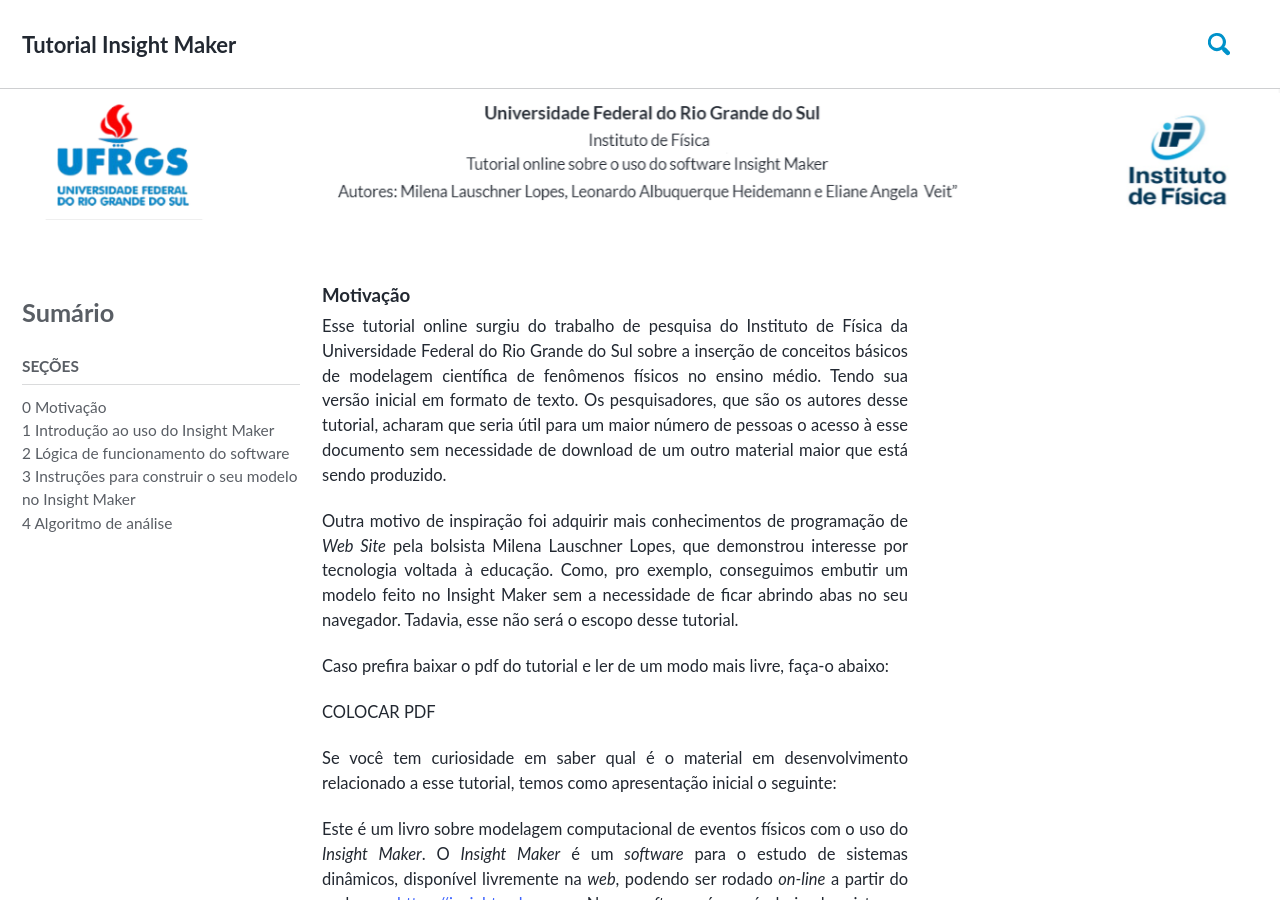
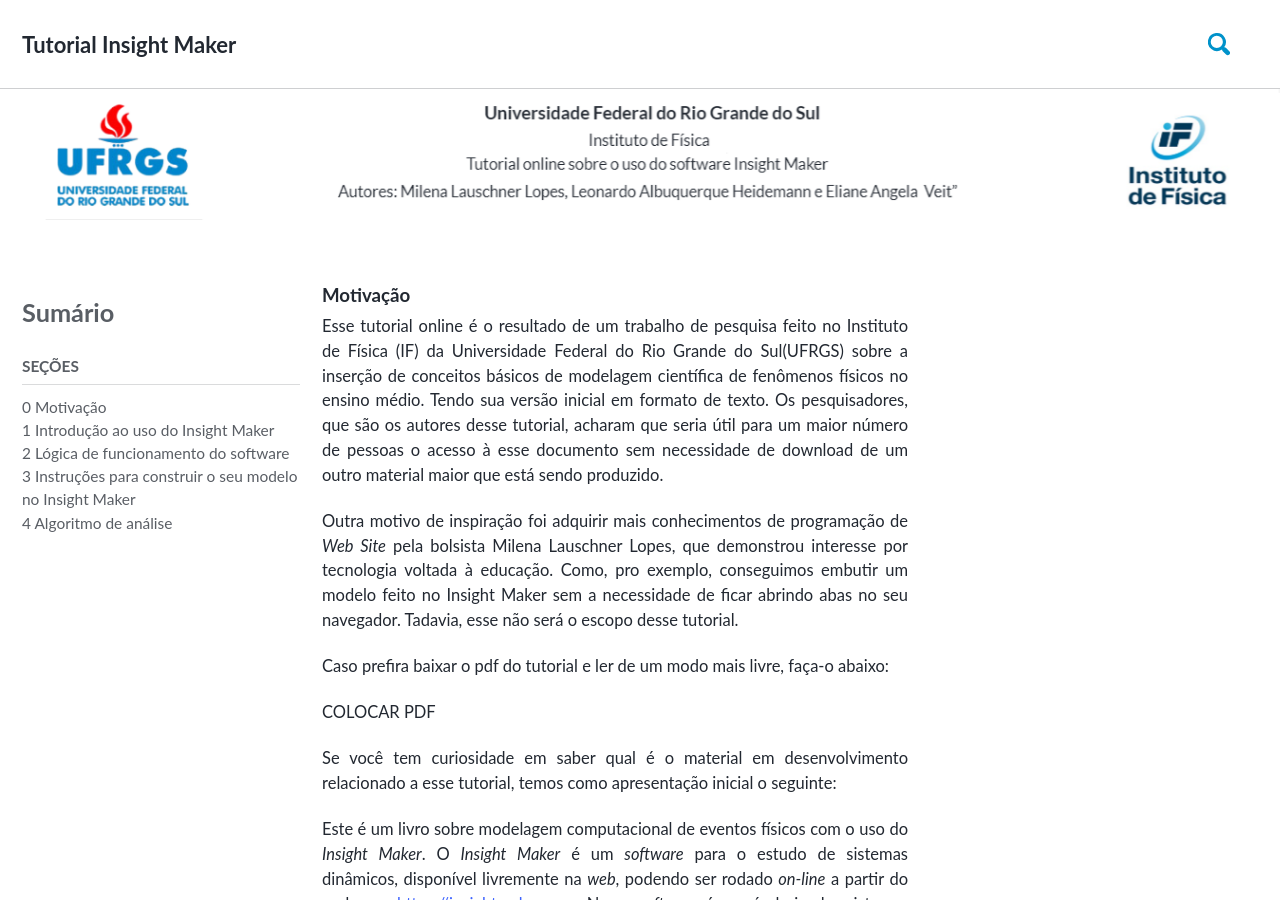
Before and after one commit to milenalauschner/MM, a Jekyll site: the page built from index.md, in a window 1280 px wide and 900 px high. Built offline with Jekyll 4.4.1, drawn with Linux system fonts in a browser that asks for light colours; cached includes are drawn as plain includes; nearby versions of some CDN libraries; some web fonts are replaced; some of the changed text lies outside the part shown.

Commit message:
Update index.md

```diff
--- a/index.md
+++ b/index.md
@@ -9,7 +9,7 @@
   nav: blogroll
 ---
 
-Esse tutorial online surgiu do trabalho de pesquisa do Instituto de Física da Universidade Federal do Rio Grande do Sul sobre a inserção de conceitos básicos de modelagem científica de fenômenos físicos no ensino médio. Tendo sua versão inicial em formato de texto. Os pesquisadores, que são os autores desse tutorial, acharam que seria útil para um maior número de pessoas o acesso à esse documento sem necessidade de download de um outro material maior que está sendo produzido.
+Esse tutorial online é o resultado de um trabalho de pesquisa feito no Instituto de Física (IF) da Universidade Federal do Rio Grande do Sul(UFRGS) sobre a inserção de conceitos básicos de modelagem científica de fenômenos físicos no ensino médio. Tendo sua versão inicial em formato de texto. Os pesquisadores, que são os autores desse tutorial, acharam que seria útil para um maior número de pessoas o acesso à esse documento sem necessidade de download de um outro material maior que está sendo produzido.
 {: .text-justify}
 
 Outra motivo de inspiração foi adquirir mais conhecimentos de programação de _Web Site_ pela bolsista Milena Lauschner Lopes, que demonstrou interesse por tecnologia voltada à educação. Como, pro exemplo, conseguimos embutir um modelo feito no Insight Maker sem a necessidade de ficar abrindo abas no seu navegador. Tadavia, esse não será o escopo desse tutorial.
```
Also changed, not shown: other parts of index.md (+0 -2 lines).
